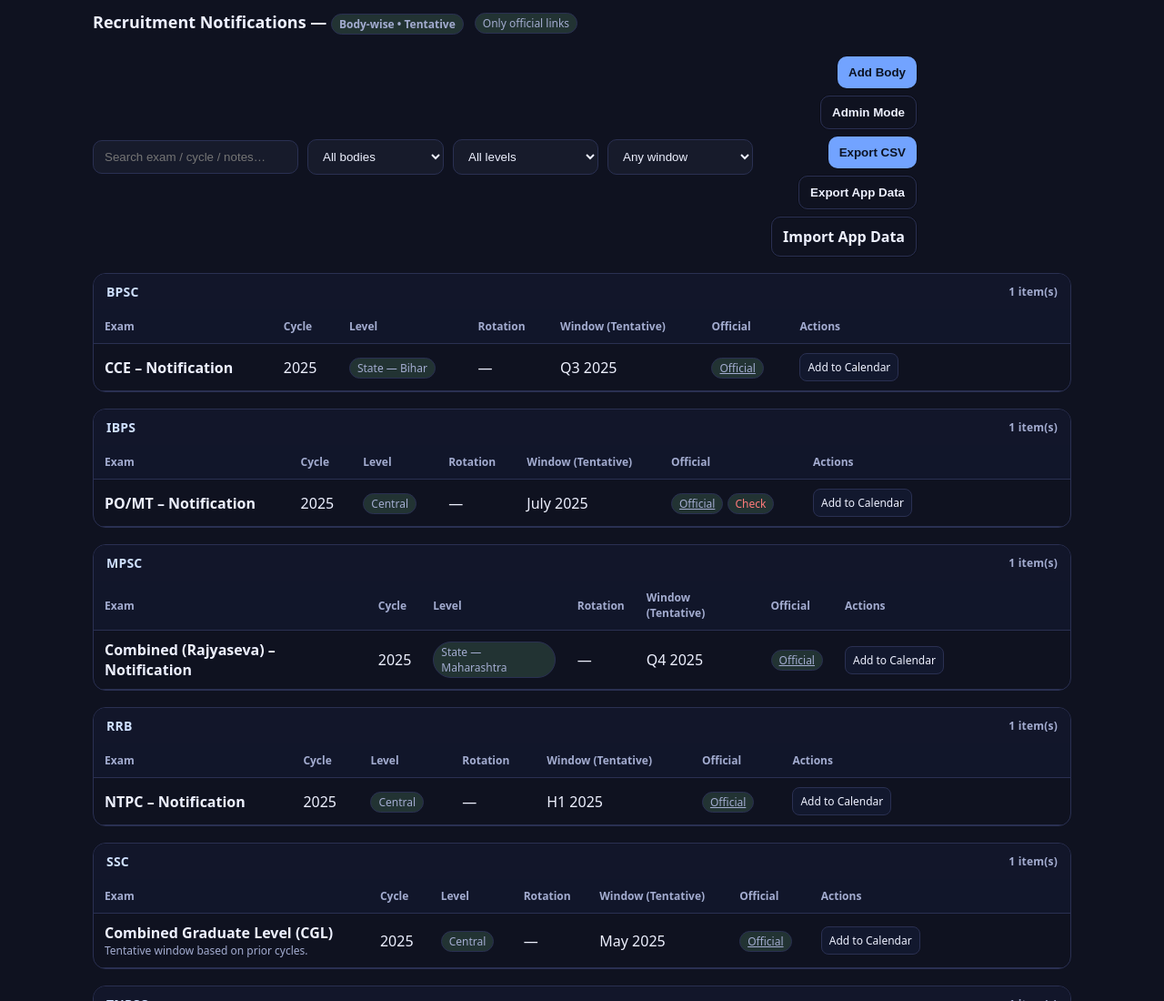
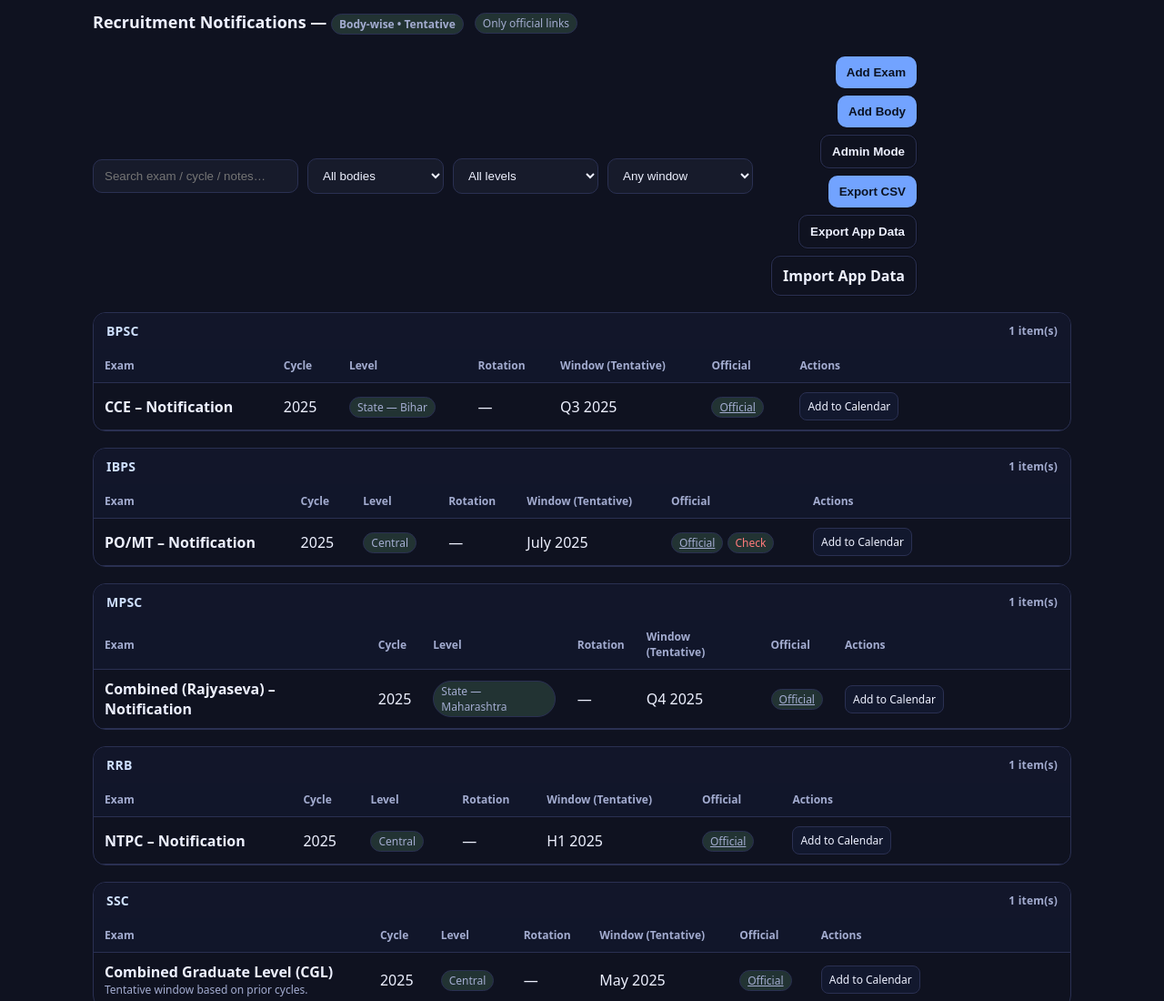
Before and after one commit to vikssarate/Upcoming-Notification, a plain HTML site: page index.html in a window 1280 px wide. Shown: the top 1100 px of the page at 91% size. Drawn offline with Linux system fonts and the light colour scheme.

Commit message:
Update index.html

```diff
--- a/index.html
+++ b/index.html
@@ -54,6 +54,7 @@
     </select>
 
     <div class="btn-row">
+  <button class="btn" id="addExam" title="Create a new exam under a body">Add Exam</button>
   <button class="btn" id="addBody" title="Create a new recruitment body">Add Body</button>
   <button class="btn ghost" id="toggleAdmin" title="Local, device-only edits">Admin Mode</button>
   <button class="btn" id="exportCsv">Export CSV</button>
@@ -63,6 +64,7 @@
     <input id="importJson" type="file" accept="application/json" hidden />
   </label>
 </div>
+
   </div>
 
   <div id="mount"></div>
```
Lines whose indentation alone changed are shown as unchanged.
